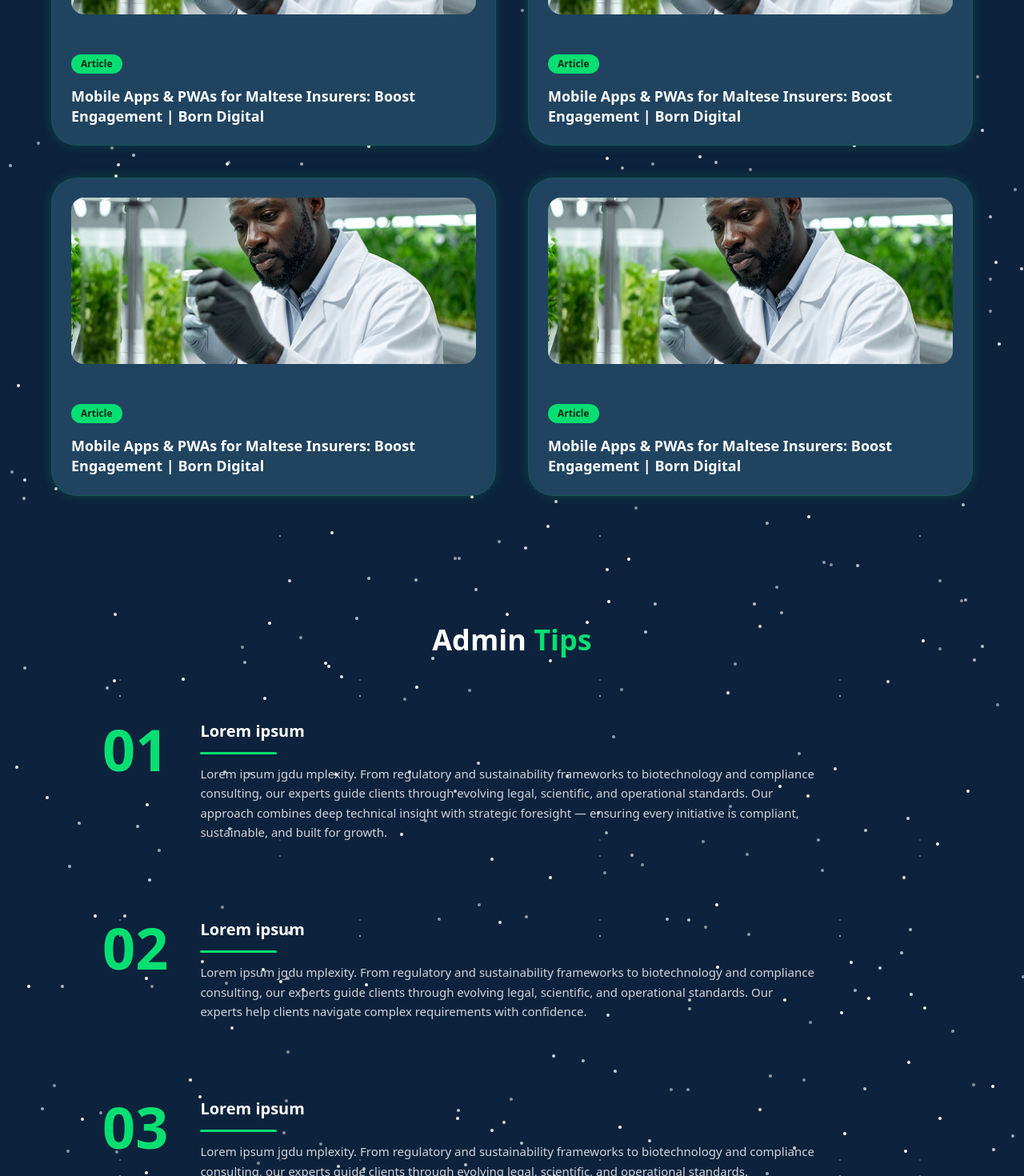
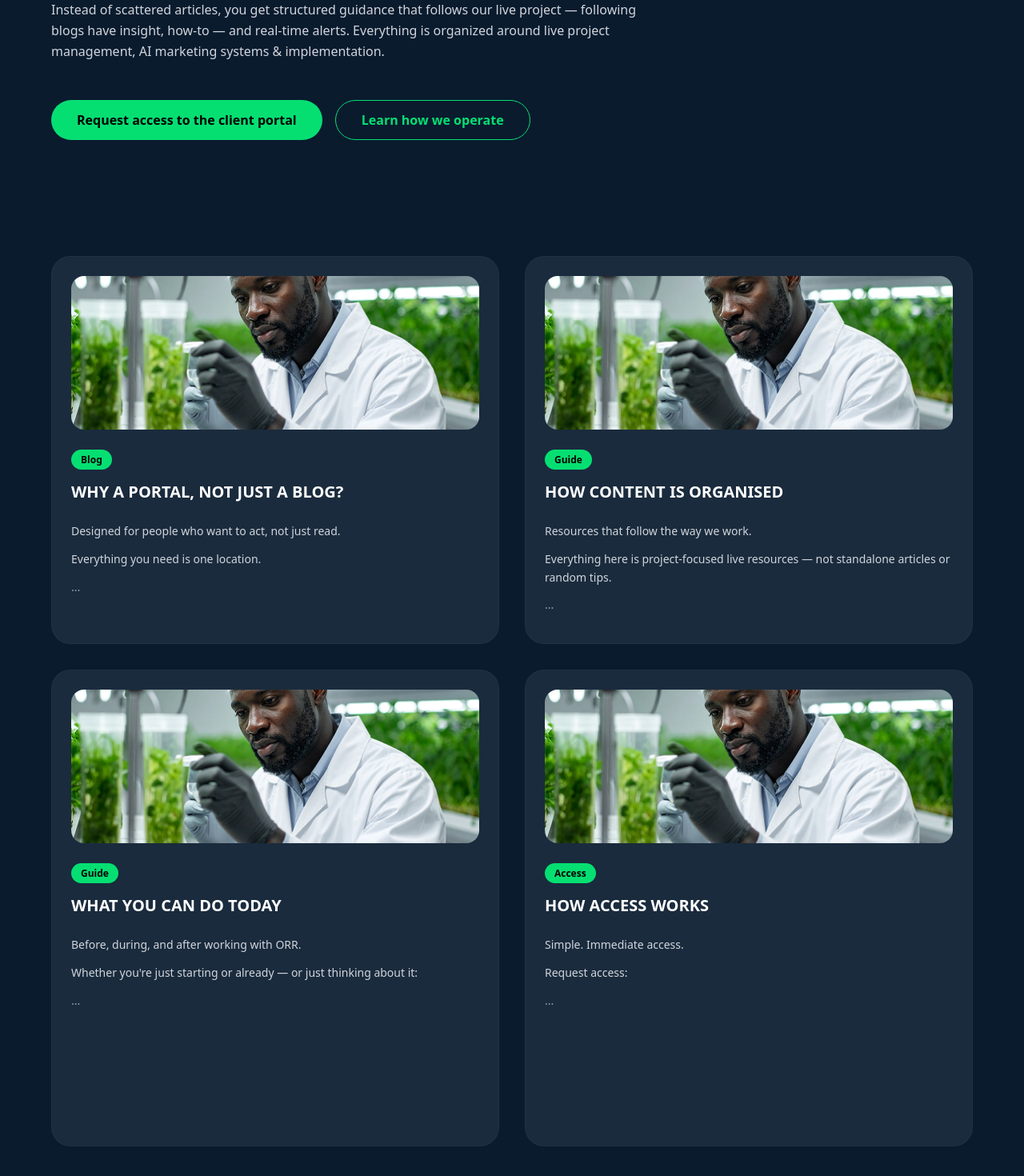
Before and after one commit to SK-PROJECTX/ORR-SOLUTION, a Next.js app in the folder client/: page /resources-blogs in a window 1280 px wide. Shown: the part 480-1950 px from the top of the page at 80% size. Built offline with nearby package versions, Linux system fonts and the light colour scheme.

Commit message:
resources and blogs done

```diff
--- a/client/app/(landing)/resources-blogs/page.tsx
+++ b/client/app/(landing)/resources-blogs/page.tsx
@@ -1,168 +1,201 @@
 "use client";
 
-import Image from "next/image";
-// import QuarterImg from "images/image.png"; // your uploaded image
-
-
 export default function ResourcesBlogs() {
-	return (
-		<div className="min-h-screen text-foreground star">
-			<Blog/>
-			<AdminTips/>
-			{/* <ProcessImprovementSection/> */}
-
-		</div>
-	);
+  return (
+    <div className="min-h-screen bg-[#0A1B2E] text-white">
+      <HeroSection />
+      <ContentSection />
+    </div>
+  );
 }
 
- function Blog () {
-  const cards = [1, 2, 3, 4];
+function HeroSection() {
+  return (
+    <section className="relative px-6 md:px-16 py-20 min-h-[100vh] flex flex-col items-start justify-center">
+      <h1 className="text-4xl md:text-6xl font-bold mb-6">
+        Resources
+        <br />
+        <span className="text-green-400">& Client Portal</span>
+      </h1>
 
-  return (
-    <section className="relative w-full px-6 md:px-16 py-20 star">
-      {/* Title */}
-      <h2 className="text-center text-4xl md:text-5xl font-bold text-white mb-6">
-        Resources <span className="text-green-400">/ Blogs</span>
-      </h2>
-
-      {/* Subtitle */}
-      <p className="text-center max-w-3xl mx-auto text-gray-300 text-[15px] mb-16 leading-relaxed">
-        Lorem ipsm ticles, practical guides, and future-focused insights on digital transformation, AI,
-        software development, and cloud innovation, written to help your business scale with confidence.
+      <p className="max-w-2xl text-gray-300 text-lg mb-8 leading-relaxed">
+        Your digital HQ for business clarity, timelines, and real-time status.
+        This isn't a traditional blog.
       </p>
 
-      {/* Blog Grid */}
-      <div className="grid grid-cols-1 sm:grid-cols-2 gap-10 max-w-6xl mx-auto">
-        {cards.map((item) => (
-          <div
-            key={item}
-            className="rounded-4xl overflow-hidden bg-card border border-green-700/30 shadow-[0_0_15px_rgba(0,255,120,0.15)] hover:shadow-[0_0_25px_rgba(0,255,140,0.3)] transition-all duration-300"
-          >
-            {/* Image */}
-			<div className="p-6">
+      <p className="max-w-3xl text-gray-300 mb-12 leading-relaxed">
+        Our resources are organized around the ORR client portal — a dashboard where
+        you can read FAQs, download material, request meetings, and chat with a live
+        operator or consultant.
+      </p>
 
-            <img
-              src="/images/image.png" /* Replace with real path */
-              alt="Blog Visual"
-              className="w-full h-52 object-cover rounded-2xl"
-			  />
-			  </div>
+      <p className="max-w-3xl text-gray-300 mb-12 leading-relaxed">
+        Instead of scattered articles, you get structured guidance that follows our live
+        project — following blogs have insight, how-to — and real-time alerts.
+        Everything is organized around live project management, AI marketing
+        systems & implementation.
+      </p>
 
-            {/* Card Content */}
-            <div className="p-6">
-              <span className="bg-green-400 text-[#002b17] text-xs font-semibold px-3 py-1 rounded-full inline-block mb-4">
-                Article
-              </span>
-
-              <h3 className="text-white text-lg font-semibold leading-snug">
-                Mobile Apps & PWAs for Maltese Insurers: Boost Engagement | Born Digital
-              </h3>
-            </div>
-          </div>
-        ))}
+      <div className="flex flex-col sm:flex-row gap-4 justify-center">
+        <button className="bg-green-400 text-black px-8 py-3 rounded-full font-semibold hover:bg-green-300 transition-colors">
+          Request access to the client portal
+        </button>
+        <button className="border border-green-400 text-green-400 px-8 py-3 rounded-full font-semibold hover:bg-green-400 hover:text-black transition-colors">
+          Learn how we operate
+        </button>
       </div>
     </section>
   );
 }
 
- function AdminTips() {
+function ContentSection() {
   return (
-    <section className="relative w-full px-6 md:px-16 py-20 star">
-      {/* Title */}
-      <h2 className="text-center text-3xl md:text-4xl font-semibold text-white mb-20">
-        Admin <span className="text-green-400">Tips</span>
-      </h2>
+    <section className="px-6 md:px-16 pb-20">
+      <div className="grid grid-cols-1 lg:grid-cols-2 gap-8 max-w-7xl mx-auto">
+        {/* Left Column */}
+        <ContentCard
+          badge="Blog"
+          title="WHY A PORTAL, NOT JUST A BLOG?"
+          content={[
+            "Designed for people who want to act, not just read.",
+            "Everything you need is one location.",
+            "Live ORR client portal connects resources, FAQs, chat, and project management in one place.",
+            "Questions or decisions can be live chat with consultants.",
+            "Sharing links, documents, and project updates happens in real-time.",
+            "Sharing FAQs",
+            "Everything you need to know about how we work and the projects we deliver is in one place.",
+            "Project workflow is dynamic."
+          ]}
+          image="/images/image.png"
+        />
 
-      {/* Container */}
-      <div className="flex flex-col gap-24 max-w-5xl mx-auto">
-        {/* Item 1 */}
-        <div className="flex items-start gap-10">
-          <h3 className="text-6xl md:text-7xl font-bold text-green-400">01</h3>
+        {/* Right Column */}
+        <ContentCard
+          badge="Guide"
+          title="HOW CONTENT IS ORGANISED"
+          content={[
+            "Resources that follow the way we work.",
+            "Everything here is project-focused live resources — not standalone articles or random tips.",
+            "By Stage:",
+            "• Discovery — understand, feedback, and next steps",
+            "• Define — deliverables, timelines, and expectations",
+            "• Deploy — live development, testing, and launch",
+            "• Deliver — handover, training, and ongoing support",
+            "By Type:",
+            "• FAQs — quick answers to common questions",
+            "• Guides — step-by-step processes for clients, stakeholders, and change management",
+            "• Resources — templates, checklists, and tools",
+            "• Updates — real-time project status, new features, and announcements"
+          ]}
+          image="/images/image.png"
+        />
+      </div>
 
-          <div className="flex flex-col gap-3 max-w-3xl">
-            <h4 className="text-xl font-semibold text-white">Lorem ipsum</h4>
-            <div className="w-24 h-[3px] bg-green-400 rounded-full"></div>
-            <p className="text-gray-300 leading-relaxed text-[15px]">
-              Lorem ipsum jgdu mplexity. From regulatory and sustainability
-              frameworks to biotechnology and compliance consulting, our experts
-              guide clients through evolving legal, scientific, and operational
-              standards. Our approach combines deep technical insight with
-              strategic foresight — ensuring every initiative is compliant,
-              sustainable, and built for growth.
-            </p>
-          </div>
-        </div>
+      <div className="grid grid-cols-1 lg:grid-cols-2 gap-8 max-w-7xl mx-auto mt-8">
+        {/* Bottom Left */}
+        <ContentCard
+          badge="Guide"
+          title="WHAT YOU CAN DO TODAY"
+          content={[
+            "Before, during, and after working with ORR.",
+            "Whether you're just starting or already — or just thinking about it:",
+            "Read our FAQ and request a call with us.",
+            "Before you engage:",
+            "Read how our live meeting and client work happens — so you know what to expect when we start working together.",
+            "During engagement:",
+            "Access live project status in real-time — see progress, ask questions, and get immediate answers from our team.",
+            "After project is complete:",
+            "Download resources from completed work, get ongoing support, and access to our alumni network.",
+            "Download resources from completed work, get ongoing support, and access to our alumni network.",
+            "Access resources on key development, project management, and business growth topics.",
+            "Access resources on key development, project management, and business growth topics."
+          ]}
+          image="/images/image.png"
+        />
 
-        {/* Item 2 */}
-        <div className="flex items-start gap-10">
-          <h3 className="text-6xl md:text-7xl font-bold text-green-400">02</h3>
-
-          <div className="flex flex-col gap-3 max-w-3xl">
-            <h4 className="text-xl font-semibold text-white">Lorem ipsum</h4>
-            <div className="w-24 h-[3px] bg-green-400 rounded-full"></div>
-            <p className="text-gray-300 leading-relaxed text-[15px]">
-              Lorem ipsum jgdu mplexity. From regulatory and sustainability
-              frameworks to biotechnology and compliance consulting, our experts
-              guide clients through evolving legal, scientific, and operational
-              standards. Our experts help clients navigate complex requirements
-              with confidence.
-            </p>
-          </div>
-        </div>
-
-        {/* Item 3 */}
-        <div className="flex items-start gap-10">
-          <h3 className="text-6xl md:text-7xl font-bold text-green-400">03</h3>
-
-          <div className="flex flex-col gap-3 max-w-3xl">
-            <h4 className="text-xl font-semibold text-white">Lorem ipsum</h4>
-            <div className="w-24 h-[3px] bg-green-400 rounded-full"></div>
-            <p className="text-gray-300 leading-relaxed text-[15px]">
-              Lorem ipsum jgdu mplexity. From regulatory and sustainability
-              frameworks to biotechnology and compliance consulting, our experts
-              guide clients through evolving legal, scientific, and operational
-              standards.
-            </p>
-          </div>
-        </div>
+        {/* Bottom Right */}
+        <ContentCard
+          badge="Access"
+          title="HOW ACCESS WORKS"
+          content={[
+            "Simple. Immediate access.",
+            "Request access:",
+            "Click above button and we'll send you an email with your login details.",
+            "Receive your login:",
+            "Check your email for credentials and the link to your client portal.",
+            "Start exploring:",
+            "Log in and start exploring resources, FAQs, and project tools.",
+            "Book your first chat:",
+            "Use our in-app calendar to book a 15-minute call with our team to discuss your project and next steps.",
+            "Request your first project:",
+            "Submit your first project request directly through the portal and begin our 4-stage process."
+          ]}
+          image="/images/image.png"
+          buttons={[
+            "Request access to the client portal",
+            "Learn how we operate"
+          ]}
+        />
       </div>
     </section>
   );
 }
 
-function ProcessImprovementSection() {
+function ContentCard({ badge, title, content, image, buttons }: {
+  badge: string;
+  title: string;
+  content: string[];
+  image: string;
+  buttons?: string[];
+}) {
   return (
-    <section className="relative w-full bg-[#0A1B2E] overflow-hidden py-[6rem] px-4">
-      {/* Starry BG Pattern */}
-      <div className="absolute inset-0 pointer-events-none bg-[url('/stars.svg')] bg-cover opacity-40"></div>
+    <div className="bg-[#1A2B3D] rounded-3xl p-6 border border-gray-700/30 group hover:bg-[#1F3247] transition-all duration-300">
+      <div className="mb-6">
+        <img
+          src={image}
+          alt={title}
+          className="w-full h-48 object-cover rounded-2xl"
+        />
+      </div>
 
-      {/* Green Glow (top-left & bottom-right) */}
-      <div className="absolute -top-20 -left-20 w-[25rem] h-[25rem] bg-[#40B25B]/40 blur-[120px] rounded-full hidden md:block"></div>
-      <div className="absolute bottom-0 right-0 w-[32rem] h-[32rem] bg-[#379898]/30 blur-[130px] rounded-full hidden md:block"></div>
+      <div className="mb-4">
+        <span className="bg-green-400 text-black text-xs font-semibold px-3 py-1 rounded-full">
+          {badge}
+        </span>
+      </div>
 
-      {/* Content Wrapper */}
-      <div className="relative max-w-4xl mx-auto text-center">
-        <h2 className="text-white text-[2rem] md:text-[2.3rem] font-semibold leading-tight">
-          Process <span className="text-[#40B25B]">Improvement</span>
-        </h2>
+      <h3 className="text-xl font-bold mb-6">{title}</h3>
 
-        <p className="mt-4 text-[#C8D2DF] text-sm md:text-base leading-relaxed px-2">
-          Lorem ipsum jsgdu mplxety. From regulatory and sustainability frameworks
-          to biotechnology and compliance consulting, our experts guide clients through
-          evolving legal, scientific, and operational standards. Our approach combines
-          deep technical insight with strategic foresight — ensuring every initiative is
-          compliant, sustainable, and built for growth.
-        </p>
-
-        {/* White Card */}
-        <div className="mt-10 mx-auto w-full max-w-[900px] bg-white rounded-[2rem] shadow-[0_0_40px_rgba(0,0,0,0.35)] p-4 md:p-6">
-          {/* <Image
-            src={QuarterImg}
-            alt="Quarter Overview"
-            className="w-full rounded-xl"
-          /> */}
+      <div className="space-y-3 text-gray-300 text-sm leading-relaxed">
+        {content.slice(0, 2).map((item, index) => (
+          <p key={index}>{item}</p>
+        ))}
+        <p className="group-hover:opacity-0 text-gray-400 transition-opacity duration-300">...</p>
+        <div className="max-h-0 overflow-hidden group-hover:max-h-96 transition-all duration-500 ease-in-out">
+          <div className="space-y-3 pt-3">
+            {content.slice(2).map((item, index) => (
+              <p key={index + 2}>{item}</p>
+            ))}
+          </div>
         </div>
       </div>
-    </section>
+
+      {buttons && (
+        <div className="flex flex-col gap-3 mt-6 opacity-0 group-hover:opacity-100 transition-opacity duration-300">
+          {buttons.map((button, index) => (
+            <button
+              key={index}
+              className={`px-6 py-3 rounded-full font-semibold transition-colors ${
+                index === 0
+                  ? 'bg-green-400 text-black hover:bg-green-300'
+                  : 'border border-green-400 text-green-400 hover:bg-green-400 hover:text-black'
+              }`}
+            >
+              {button}
+            </button>
+          ))}
+        </div>
+      )}
+    </div>
   );
 }
--- a/client/app/components/LandingFooter.tsx
+++ b/client/app/components/LandingFooter.tsx
@@ -4,7 +4,7 @@ import { FaSquareXTwitter } from "react-icons/fa6";
 
 export function LandingFooter() {
   return (
-    <footer className="w-full py-12 px-6 bg-card">
+    <footer className="w-full py-12 px-6 bg-card z-10">
       <div className="max-w-7xl mx-auto flex flex-col lg:flex-row items-center justify-between gap-8">
 
         {/* Logo Section */}
--- a/client/app/components/LandingHeader.tsx
+++ b/client/app/components/LandingHeader.tsx
@@ -83,10 +83,10 @@ export function LandingHeader() {
       )}
 
       {/* Mobile Menu Sidebar */}
-      <div className={`lg:hidden fixed top-0 right-0 h-full w-80 bg-background transform transition-transform duration-300 ease-in-out z-50 ${
+      <div className={`lg:hidden fixed top-0 right-0 h-full w-80 bg-card transform transition-transform duration-300 ease-in-out z-50 ${
         isMobileMenuOpen ? 'translate-x-0' : 'translate-x-full'
       }`}>
-        <div className="p-6 backdrop-blur-2xl">
+        <div className="p-6">
           <div className="flex justify-between items-center mb-8">
             <img src="/images/logo.svg" alt="ORR Solutions" className="h-8 w-auto" />
             <button onClick={() => setIsMobileMenuOpen(false)} className="text-white p-2">
```
Also changed, not shown: client/app/components/GPMetaphorSection.tsx (+6 -6 lines).
